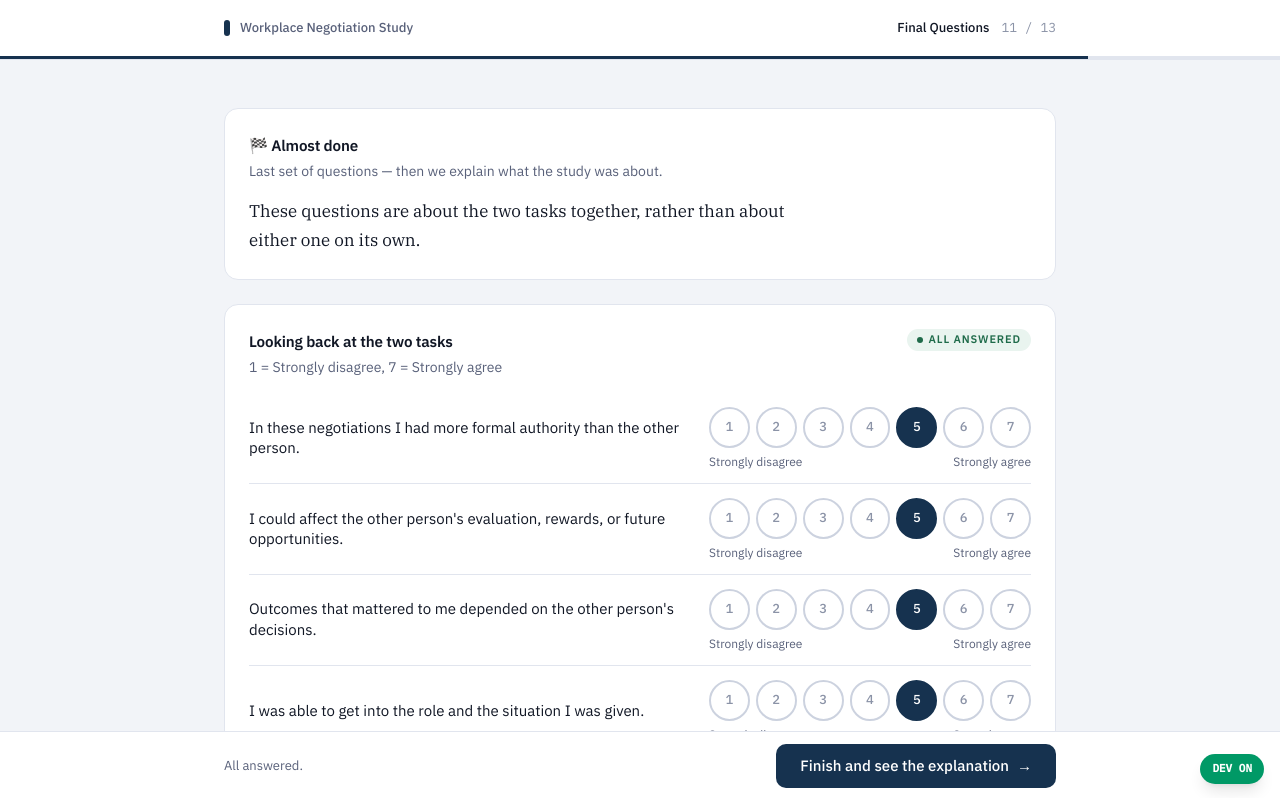
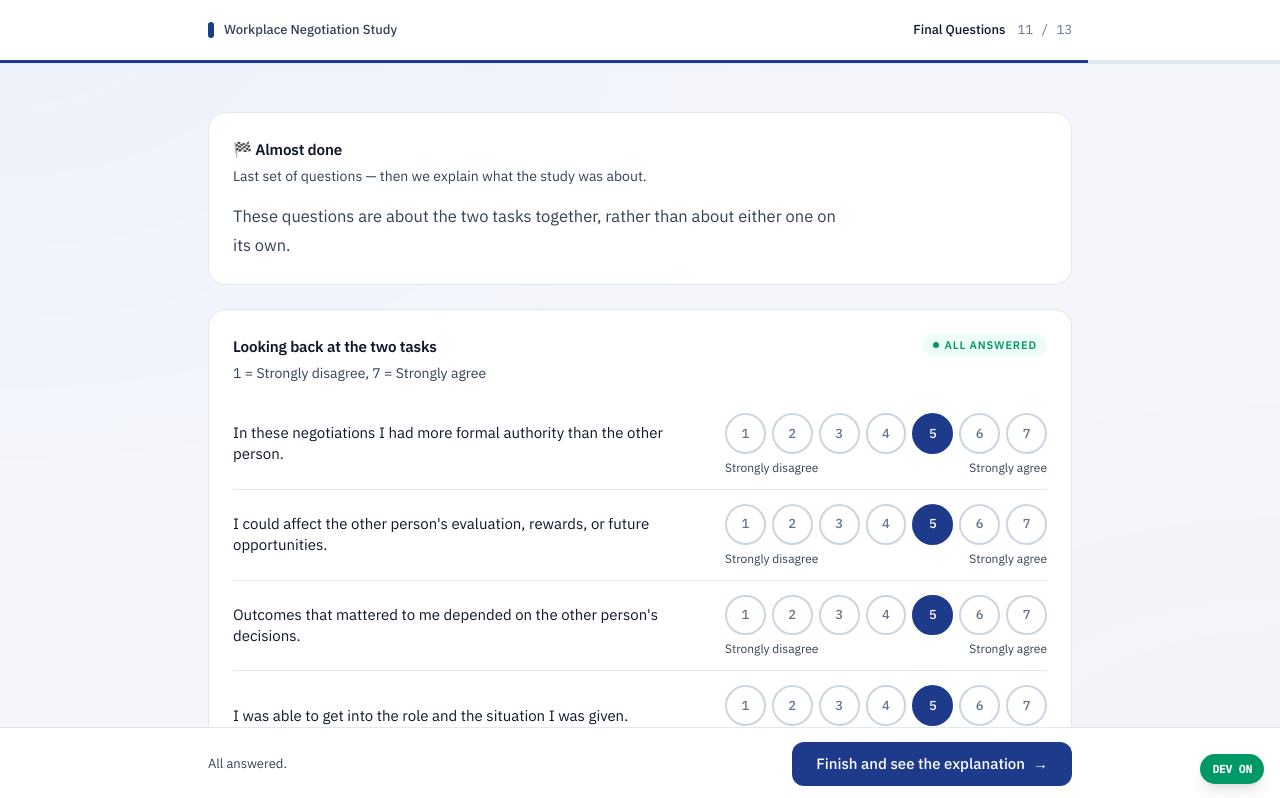
Before and after one commit to Soohwan-Lee/AI-Mediated-Negotiation-Experiment, a Next.js app: page /wrap-up in a window 1280 px wide. Shown: the top 798 px of the page. Built offline with nearby package versions, Linux system fonts and the light colour scheme.

Commit message:
style(theme): enhance global design tokens, typography, and visual hierarchy

```diff
--- a/src/app/globals.css
+++ b/src/app/globals.css
@@ -19,59 +19,68 @@
  */
 
 :root {
-  /* Ground and surfaces */
-  --ground: #f2f4f8;
+  /* Ground and surfaces: soft modern slate ground with crisp surfaces */
+  --ground: #f4f6fb;
   --surface: #ffffff;
-  --surface-muted: #f7f8fb;
+  --surface-muted: #f8fafc;
+  --surface-elevated: #ffffff;
 
-  /* Ink */
-  --ink: #111725;
-  --ink-2: #59617a;
-  --ink-3: #8b93a7;
-  --line: #e1e5ee;
-  --line-strong: #ccd2df;
+  /* Ink & Typography */
+  --ink: #0f172a;
+  --ink-2: #334155;
+  --ink-3: #64748b;
+  --ink-4: #94a3b8;
+  --line: #e2e8f0;
+  --line-strong: #cbd5e1;
 
-  /* Primary action. Deep petrol navy — institutional, not product-blue. */
-  --accent: #16324f;
-  --accent-hover: #0e2338;
-  --accent-soft: #e8eef5;
+  /* Primary Action & Brand: Vibrant Indigo-Navy */
+  --accent: #1e3a8a;
+  --accent-hover: #172554;
+  --accent-soft: #eff6ff;
+  --accent-border: #bfdbfe;
   --accent-foreground: #ffffff;
+  --accent-gradient: linear-gradient(135deg, #1e3a8a 0%, #2563eb 100%);
 
-  /* Private zone: yours alone. */
-  --private: #fbf5ea;
-  --private-line: #e7d9bf;
-  --private-ink: #6a5124;
-  --private-strong: #8a6a2f;
+  /* Private zone: yours alone (Warm golden amber) */
+  --private: #fffdf7;
+  --private-surface: #fef8ee;
+  --private-line: #fcd34d;
+  --private-ink: #78350f;
+  --private-strong: #b45309;
+  --private-soft: #fffbeb;
 
-  /* Signals. One caution colour, one positive; no others. */
-  --caution: #a35a08;
-  --caution-soft: #fdf3e6;
-  --positive: #1f6b4a;
-  --positive-soft: #e9f4ef;
+  /* Signals: crisp & friendly */
+  --caution: #d97706;
+  --caution-soft: #fffbeb;
+  --caution-line: #fde68a;
+  --positive: #059669;
+  --positive-soft: #ecfdf5;
+  --positive-line: #a7f3d0;
+  --purple: #7c3aed;
+  --purple-soft: #f5f3ff;
 
   --focus: #2563eb;
+  --focus-ring: rgba(37, 99, 235, 0.25);
 
-  --radius: 10px;
-  --radius-lg: 14px;
+  --radius-sm: 8px;
+  --radius: 12px;
+  --radius-lg: 18px;
+  --radius-xl: 24px;
 
-  /* Fixed chrome heights, so sticky offsets stay in one place. */
-  --header-h: 56px;
-  --actionbar-h: 68px;
+  /* Shadows */
+  --shadow-xs: 0 1px 2px 0 rgba(15, 23, 42, 0.04);
+  --shadow-sm: 0 2px 4px 0 rgba(15, 23, 42, 0.05), 0 1px 2px -1px rgba(15, 23, 42, 0.05);
+  --shadow-md: 0 6px 12px -2px rgba(15, 23, 42, 0.07), 0 3px 6px -3px rgba(15, 23, 42, 0.05);
+  --shadow-lg: 0 12px 24px -4px rgba(15, 23, 42, 0.09), 0 4px 8px -4px rgba(15, 23, 42, 0.04);
 
-  /* Content measures. One place, because the header, the action bar and the
-     page column must agree — chrome that is wider than its content reads as
-     a misalignment rather than as a frame.
+  /* Fixed chrome heights */
+  --header-h: 60px;
+  --actionbar-h: 72px;
 
-     `--measure-reading` is deliberately wider than a pure prose measure: most
-     of these screens are forms, where a row is a statement plus its control,
-     not a sentence. Long prose gets `.prose-study`, which pulls its own
-     narrower measure back in. */
-  --measure-reading: 56rem;
-  --measure-wide: 84rem;
-
-  /* Prose sits narrower than the column it lives in: ~70 characters, the
-     point past which a reader starts losing the line they are on. */
-  --measure-prose: 34rem;
+  /* Content measures */
+  --measure-reading: 58rem;
+  --measure-wide: 86rem;
+  --measure-prose: 38rem;
 }
 
 @theme inline {
@@ -81,32 +90,32 @@
   --color-ink: var(--ink);
   --color-ink-2: var(--ink-2);
   --color-ink-3: var(--ink-3);
+  --color-ink-4: var(--ink-4);
   --color-line: var(--line);
   --color-line-strong: var(--line-strong);
   --color-accent: var(--accent);
   --color-accent-soft: var(--accent-soft);
+  --color-accent-border: var(--accent-border);
   --color-accent-foreground: var(--accent-foreground);
   --color-private: var(--private);
   --color-private-line: var(--private-line);
   --color-private-ink: var(--private-ink);
+  --color-private-strong: var(--private-strong);
   --color-caution: var(--caution);
+  --color-caution-soft: var(--caution-soft);
   --color-positive: var(--positive);
+  --color-positive-soft: var(--positive-soft);
 
-  --font-sans: var(--font-plex-sans), ui-sans-serif, system-ui, sans-serif;
-  --font-serif: var(--font-plex-serif), ui-serif, Georgia, serif;
-  --font-mono: var(--font-plex-mono), ui-monospace, SFMono-Regular, monospace;
+  --font-sans: var(--font-plex-sans), system-ui, -apple-system, BlinkMacSystemFont, "Segoe UI", Roboto, sans-serif;
+  --font-serif: var(--font-plex-serif), ui-serif, Georgia, Cambria, serif;
+  --font-mono: var(--font-plex-mono), ui-monospace, SFMono-Regular, Menlo, Monaco, Consolas, monospace;
 }
 
 html {
   color-scheme: light;
+  scroll-behavior: smooth;
 }
 
-/* The action bar is fixed, so it cannot inherit the column's width from the
-   DOM. `Page` marks itself with `data-measure`, and the body republishes that
-   as `--measure-page` for the bar to read — the bar then ends where the
-   content ends instead of running past it. `:has` is the whole mechanism;
-   without support the bar falls back to the reading measure, which is the
-   width most pages use anyway. */
 body:has(main[data-measure="wide"]) {
   --measure-page: var(--measure-wide);
 }
@@ -117,153 +126,151 @@ body:has(main[data-measure="reading"]) {
 
 body {
   background: var(--ground);
+  background-image:
+    radial-gradient(at 0% 0%, rgba(37, 99, 235, 0.03) 0px, transparent 50%),
+    radial-gradient(at 100% 100%, rgba(217, 119, 6, 0.02) 0px, transparent 50%);
+  background-attachment: fixed;
   color: var(--ink);
   font-family: var(--font-sans);
   font-size: 16px;
-  line-height: 1.6;
+  line-height: 1.65;
   -webkit-font-smoothing: antialiased;
   text-rendering: optimizeLegibility;
 }
 
-/* Participants read a lot of instructional prose; give it a serif and a
-   comfortable measure rather than reusing the UI face. */
+/* Enhanced study prose */
 .prose-study {
-  font-family: var(--font-serif);
-  font-size: 1.0625rem;
-  line-height: 1.7;
-  color: var(--ink);
-  /* Holds the reading measure even when the surrounding column is wide. The
-     column widened for forms and tables; a paragraph still wants ~70
-     characters, so prose opts out rather than following it. */
+  font-family: var(--font-sans);
+  font-size: 1.03125rem;
+  line-height: 1.75;
+  color: var(--ink-2);
   max-width: var(--measure-prose);
 }
 
 .prose-study p {
-  margin-bottom: 1rem;
+  margin-bottom: 1.125rem;
 }
 
 .prose-study ul {
   list-style: disc;
-  padding-left: 1.35rem;
-  margin-bottom: 1rem;
+  padding-left: 1.5rem;
+  margin-bottom: 1.125rem;
 }
 
 .prose-study li {
-  margin-bottom: 0.4rem;
+  margin-bottom: 0.5rem;
 }
 
 .prose-study strong {
   font-weight: 600;
+  color: var(--ink);
 }
 
-/* Subheads inside long prose: the UI face, so they read as structure rather
-   than as more of the same paragraph. Sentence case — these are real section
-   headings ("What will you be asked to do?"), not micro-labels. */
 .prose-study h2 {
   font-family: var(--font-sans);
-  font-size: 1.0625rem;
-  font-weight: 600;
-  letter-spacing: -0.01em;
+  font-size: 1.1875rem;
+  font-weight: 700;
+  letter-spacing: -0.015em;
   color: var(--ink);
   margin-top: 2rem;
-  margin-bottom: 0.5rem;
+  margin-bottom: 0.75rem;
+  display: flex;
+  align-items: center;
+  gap: 0.5rem;
 }
 
 .prose-study h2:first-child {
   margin-top: 0;
 }
 
-/* "This is the thing to do next."
- *
- * A halo, never a fill. The surface colour of a card is what says who can see
- * what is on it (see the note at the top of this file), so a cue may not touch
- * it — it lights the edge and nothing else. Sand cards get the sand light for
- * the same reason.
- *
- * It GLOWS rather than drawing a line. A hard 3px ring read as a validation
- * error — the same shape a form uses to say something is wrong — on a control
- * whose message is the opposite: this one is ready for you. A diffuse edge
- * carries "look here" without carrying "you have made a mistake".
- *
- * The breathing is deliberately slower than a person notices deliberately
- * (4s, and the difference between its two ends is small). It is there to catch
- * the eye returning to the screen after several seconds of waiting for a
- * reply, which is the actual moment this cue exists for. Anything faster reads
- * as an alert, and an alert every turn is a nag.
- *
- * Used sparingly: at most one cue on a screen, on the control the participant
- * is waiting to be told to use. */
+/* Dynamic Cue Rings */
 .cue-ring {
-  border-color: color-mix(in srgb, var(--accent) 55%, var(--line));
+  border-color: #3b82f6 !important;
   box-shadow:
-    0 0 0 4px var(--accent-soft),
-    0 0 16px 2px color-mix(in srgb, var(--accent) 22%, transparent);
-  animation: cue-breathe 4s ease-in-out infinite;
+    0 0 0 4px rgba(59, 130, 246, 0.15),
+    0 0 20px 2px rgba(37, 99, 235, 0.18);
+  animation: cue-breathe 3.5s ease-in-out infinite;
 }
 
 .cue-ring-private {
-  border-color: color-mix(in srgb, var(--private-strong) 65%, var(--line));
+  border-color: #d97706 !important;
   box-shadow:
-    0 0 0 4px #f6ecd8,
-    0 0 16px 2px color-mix(in srgb, var(--private-strong) 25%, transparent);
-  animation: cue-breathe-private 4s ease-in-out infinite;
+    0 0 0 4px rgba(245, 158, 11, 0.18),
+    0 0 20px 2px rgba(217, 119, 6, 0.2);
+  animation: cue-breathe-private 3.5s ease-in-out infinite;
 }
 
-/* A cue that has been answered stops asking.
- *
- * On a focusable control — the composer is the one that matters — the cue and
- * the focus ring would otherwise overlap: the border flips to `--focus` while
- * the glow keeps breathing underneath, so the participant cannot tell from the
- * edge whether the field is focused, and a pulsing outline around a field they
- * are typing in reads as "something is still wrong here". Focus means they
- * have arrived, which is exactly what the cue was pointing at. */
 .cue-ring:focus,
 .cue-ring:focus-within,
 .cue-ring-private:focus,
 .cue-ring-private:focus-within {
   animation: none;
-  box-shadow: none;
+  box-shadow: 0 0 0 4px var(--focus-ring);
 }
 
 @keyframes cue-breathe {
-  0%,
-  100% {
+  0%, 100% {
     box-shadow:
-      0 0 0 4px var(--accent-soft),
-      0 0 12px 1px color-mix(in srgb, var(--accent) 14%, transparent);
+      0 0 0 4px rgba(59, 130, 246, 0.14),
+      0 0 14px 1px rgba(37, 99, 235, 0.12);
   }
   50% {
     box-shadow:
-      0 0 0 5px var(--accent-soft),
-      0 0 22px 4px color-mix(in srgb, var(--accent) 30%, transparent);
+      0 0 0 6px rgba(59, 130, 246, 0.22),
+      0 0 24px 4px rgba(37, 99, 235, 0.25);
   }
 }
 
 @keyframes cue-breathe-private {
-  0%,
-  100% {
+  0%, 100% {
     box-shadow:
-      0 0 0 4px #f6ecd8,
-      0 0 12px 1px color-mix(in srgb, var(--private-strong) 16%, transparent);
+      0 0 0 4px rgba(245, 158, 11, 0.15),
+      0 0 14px 1px rgba(217, 119, 6, 0.14);
   }
   50% {
     box-shadow:
-      0 0 0 5px #f6ecd8,
-      0 0 22px 4px color-mix(in srgb, var(--private-strong) 32%, transparent);
+      0 0 0 6px rgba(245, 158, 11, 0.25),
+      0 0 24px 4px rgba(217, 119, 6, 0.28);
   }
 }
 
-/* Visible, consistent focus for keyboard participants. */
+/* Visible, consistent focus */
 :focus-visible {
   outline: 2px solid var(--focus);
   outline-offset: 2px;
-  border-radius: 4px;
+  border-radius: 6px;
 }
 
-/* Numerals in tables and scorecards must align. */
+/* Numerals in tables and scorecards */
 .tabular {
   font-family: var(--font-mono);
   font-variant-numeric: tabular-nums;
+}
+
+/* Glassmorphism utility */
+.glass-panel {
+  background: rgba(255, 255, 255, 0.88);
+  backdrop-filter: blur(12px);
+  -webkit-backdrop-filter: blur(12px);
+}
+
+/* Scrollbar polish */
+::-webkit-scrollbar {
+  width: 7px;
+  height: 7px;
+}
+
+::-webkit-scrollbar-track {
+  background: transparent;
+}
+
+::-webkit-scrollbar-thumb {
+  background: #cbd5e1;
+  border-radius: 9999px;
+}
+
+::-webkit-scrollbar-thumb:hover {
+  background: #94a3b8;
 }
 
 @media (prefers-reduced-motion: reduce) {
@@ -275,23 +282,17 @@ body {
     transition-duration: 0.01ms !important;
   }
 
-  /* The blanket rule above collapses an animation to a single 0.01ms run,
-     which for the cue means it stops wherever the last frame put it. The glow
-     is the signal, not the movement, so it is restated here as a static one —
-     otherwise a participant who asked for reduced motion loses the cue instead
-     of losing the pulse. */
   .cue-ring {
     animation: none !important;
     box-shadow:
-      0 0 0 4px var(--accent-soft),
-      0 0 18px 3px color-mix(in srgb, var(--accent) 24%, transparent) !important;
+      0 0 0 4px rgba(59, 130, 246, 0.2),
+      0 0 18px 3px rgba(37, 99, 235, 0.2) !important;
   }
 
   .cue-ring-private {
     animation: none !important;
     box-shadow:
-      0 0 0 4px #f6ecd8,
-      0 0 18px 3px
-        color-mix(in srgb, var(--private-strong) 26%, transparent) !important;
+      0 0 0 4px rgba(245, 158, 11, 0.22),
+      0 0 18px 3px rgba(217, 119, 6, 0.24) !important;
   }
 }
```
